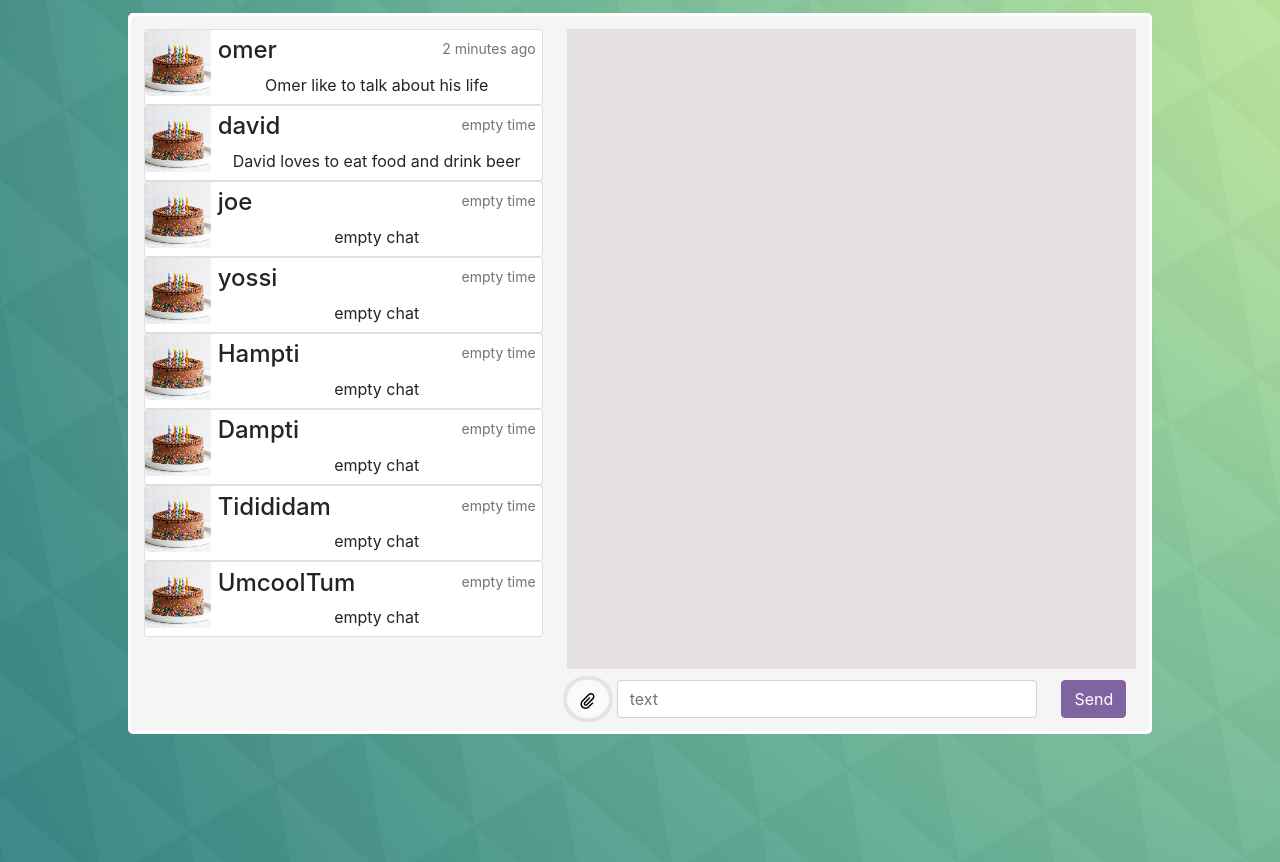
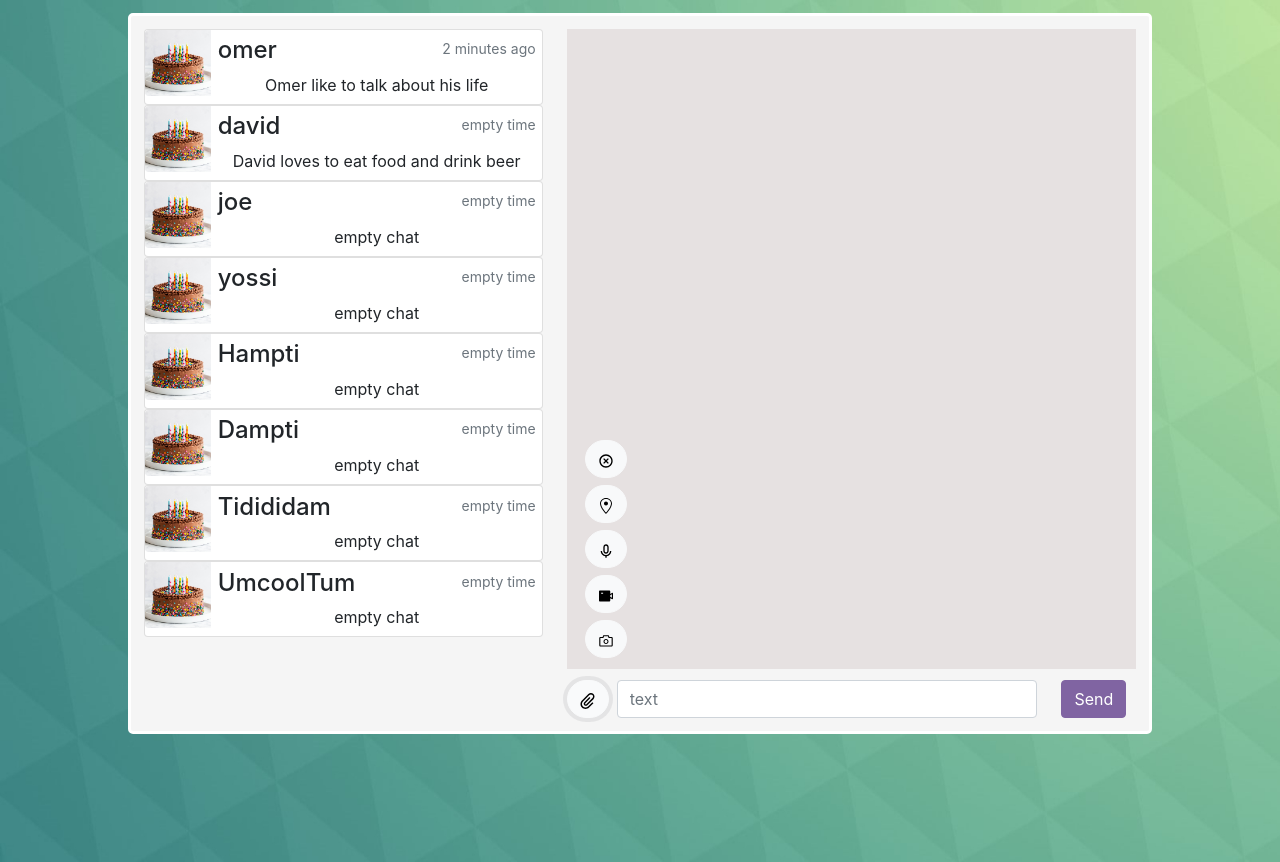
Before and after one commit to Davidkatom/MessagingApp, a React (Create React App) app in the folder whats-down/: page / in a window 1280 px wide. Both pictures are taken after a click on the button 588 px from the left and 698 px from the top of the page. Built offline with nearby package versions, Linux system fonts and the light colour scheme.

Commit message:
attachments

```diff
--- a/whats-down/src/App.js
+++ b/whats-down/src/App.js
@@ -40,7 +40,6 @@ function App() {
       <ChatScreen />
 
 
-
     </div>
   );
 }
--- a/whats-down/src/components/ChatScreen.js
+++ b/whats-down/src/components/ChatScreen.js
@@ -1,11 +1,29 @@
 import { useState } from 'react';
 import MiniContant from './MiniContant';
 import '../index.css';
-import { ImAttachment } from 'react-icons/im';
 import Button from './Button';
 import MessageElm from './MessageElm.js'
 
+import { ImAttachment } from 'react-icons/im';
+import { RiCloseCircleLine } from 'react-icons/ri';
+import { AiOutlineCamera } from 'react-icons/ai';
+import { GoLocation } from 'react-icons/go';
+import { BiMicrophone } from 'react-icons/bi';
+import { AiFillVideoCamera } from 'react-icons/ai';
+
+
+var checked = false
 const ChatScreen = () => {
+    const toggle = function attach() {
+        if (checked === false) {
+            setClasses("btn btn-light attachments")
+        }
+        else {
+            setClasses("btn btn-light closing-atc")
+        }
+        checked = !checked
+    }
+
     const sendBut = function loginButton() {
         let input = document.getElementById('message').value
         if (input != "") {
@@ -15,6 +33,7 @@ const ChatScreen = () => {
         document.getElementById('message').value = ""
 
     }
+    const [classes, setClasses] = useState("btn btn-light collapse");
     const [messages, setMessages] = useState([]);
     const [contact_list, setContact_List] = useState([
         {
@@ -83,7 +102,14 @@ const ChatScreen = () => {
                     </div>
                     <div class="toolbar row row-cols-3">
                         <div class='col-1'>
-                            <button class="btn btn-light" id="attach" ><ImAttachment /></button>
+                            <button class="btn btn-light" id="attach" onClick={toggle}><ImAttachment />
+
+                                <button class={classes} type="checkbox" id='photo' ><AiOutlineCamera /></button>
+                                <button class={classes} type="checkbox" id='video'><AiFillVideoCamera /></button>
+                                <button class={classes} type="checkbox" id='audio'><BiMicrophone /></button>
+                                <button class={classes} type="checkbox" id='location'><GoLocation /></button>
+                                <button class={classes} type="checkbox" id='close'><RiCloseCircleLine /></button>
+                            </button>
                         </div>
                         <div class='col-9'>
                             <input type="text" class="form-control" placeholder="text" id='message' />
@@ -95,7 +121,6 @@ const ChatScreen = () => {
                 </div>
             </div>
 
-
         </div>
 
     )
--- a/whats-down/src/index.css
+++ b/whats-down/src/index.css
@@ -128,6 +128,7 @@ code {
 }
 
 .receive {
+    animation-name: "anim";
     text-align: end;
     padding-top: 0.5%;
     padding-bottom: 0.5%;
@@ -144,3 +145,62 @@ code {
 .send_cont {
     direction: rtl;
 }
+
+@keyframes fadein {
+    from {
+        left: 0%;
+        opacity: 0;
+    }
+    to {
+        left: 5%;
+        opacity: 1;
+    }
+}
+
+@keyframes fadeout {
+    from {
+        left: 5%;
+        opacity: 1;
+    }
+    to {
+        left: 0%;
+        opacity: 0;
+    }
+}
+
+.attachments {
+    animation: fadein 0.75s;
+    /* animation-iteration-count: infinite; */
+    border-radius: 60px;
+    opacity: 1;
+    left: 5%;
+    position: absolute;
+}
+
+.closing-atc {
+    animation: fadeout 0.4s;
+    border-radius: 60px;
+    opacity: 0;
+    left: 0%;
+    position: absolute;
+}
+
+#photo {
+    bottom: 60px;
+}
+
+#video {
+    bottom: 105px;
+}
+
+#audio {
+    bottom: 150px;
+}
+
+#location {
+    bottom: 195px;
+}
+
+#close {
+    bottom: 240px;
+}
```
